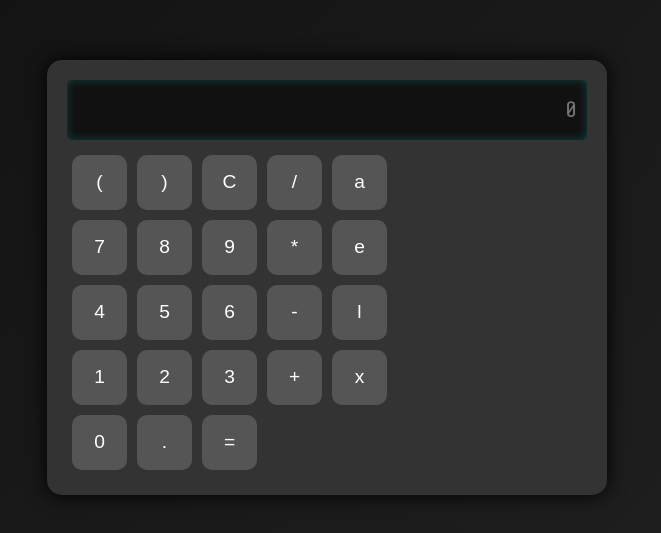
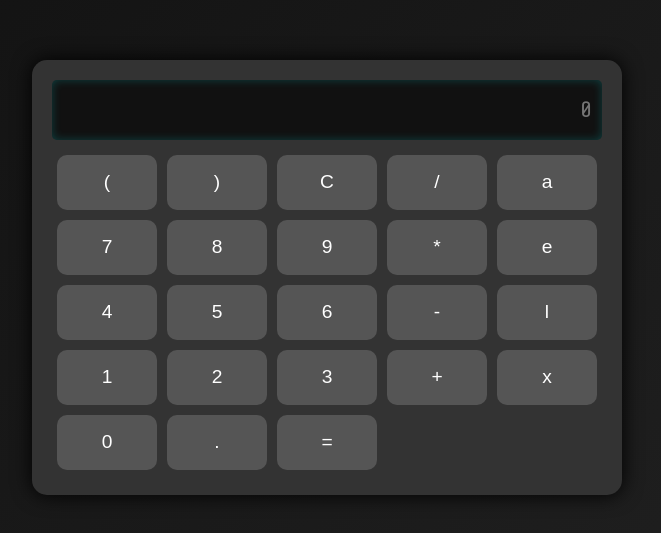
Before and after one commit to JeffKaneki/Alex, a plain HTML site: page index.html in a window 1280 px wide. Shown: the part 131-664 px from the top of the page, without its empty margins (313-974 px from the left). Drawn offline with nearby package versions, Linux system fonts and the light colour scheme.

Commit message:
index.html

```diff
--- a/index.html
+++ b/index.html
@@ -3,7 +3,7 @@
 <head>
 <meta charset="UTF-8">
 <meta name="viewport" content="width=device-width, initial-scale=1.0">
-<title>Secret Calculator</title>
+<title>J3fx Calculator</title>
 <style>
   @import url('https://fonts.googleapis.com/css2?family=Share+Tech+Mono&display=swap');
 
@@ -24,7 +24,7 @@
     box-shadow: 0 0 20px #000;
   }
   input {
-    width: 500px;
+    width: 530px;
     height: 40px;
     margin-bottom: 10px;
     text-align: right;
@@ -38,7 +38,7 @@
     box-shadow: inset 0 0 10px #0ff3;
   }
   button {
-    width: 55px;
+    width: 100px;
     height: 55px;
     margin: 5px;
     border: none;
```
